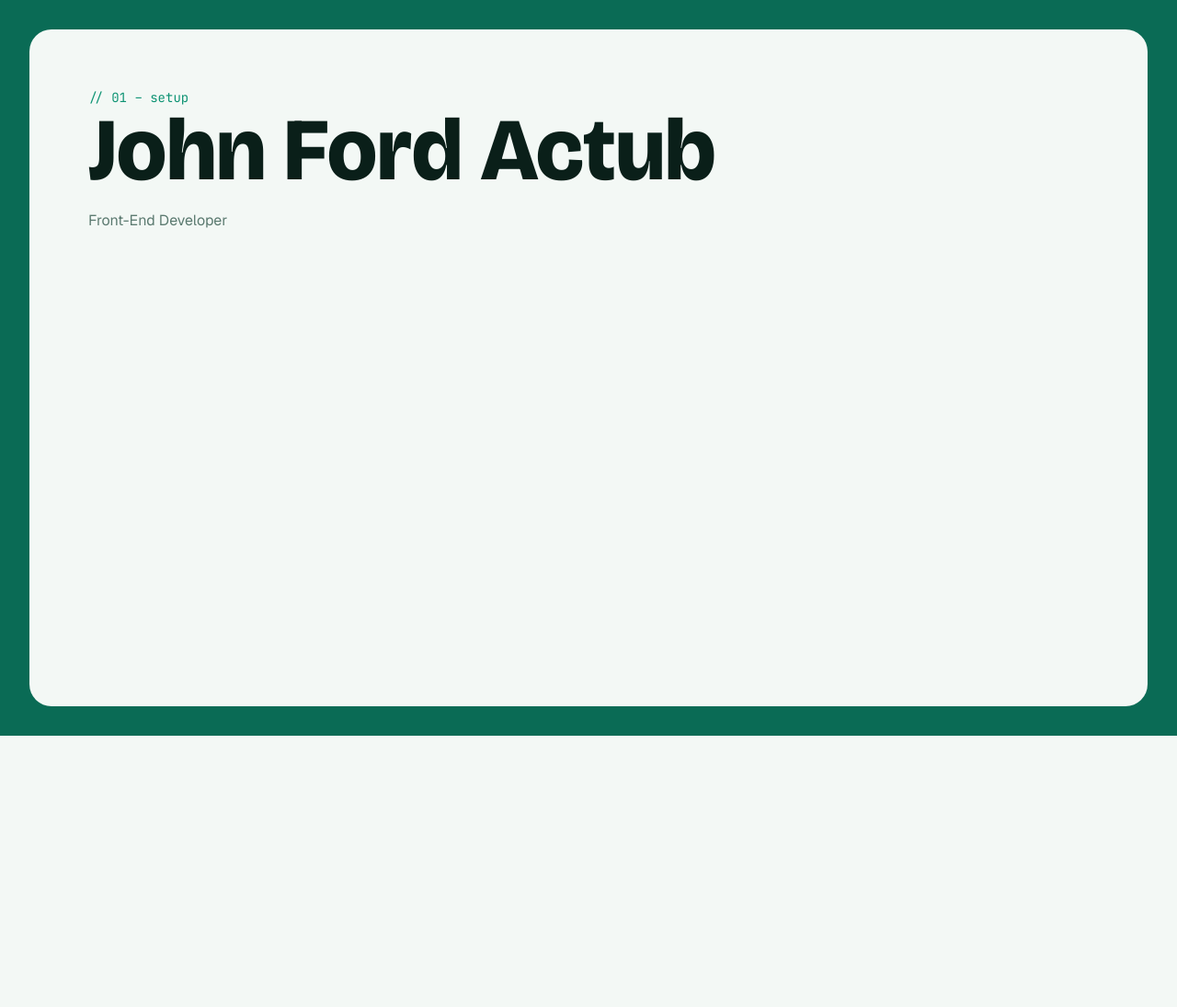
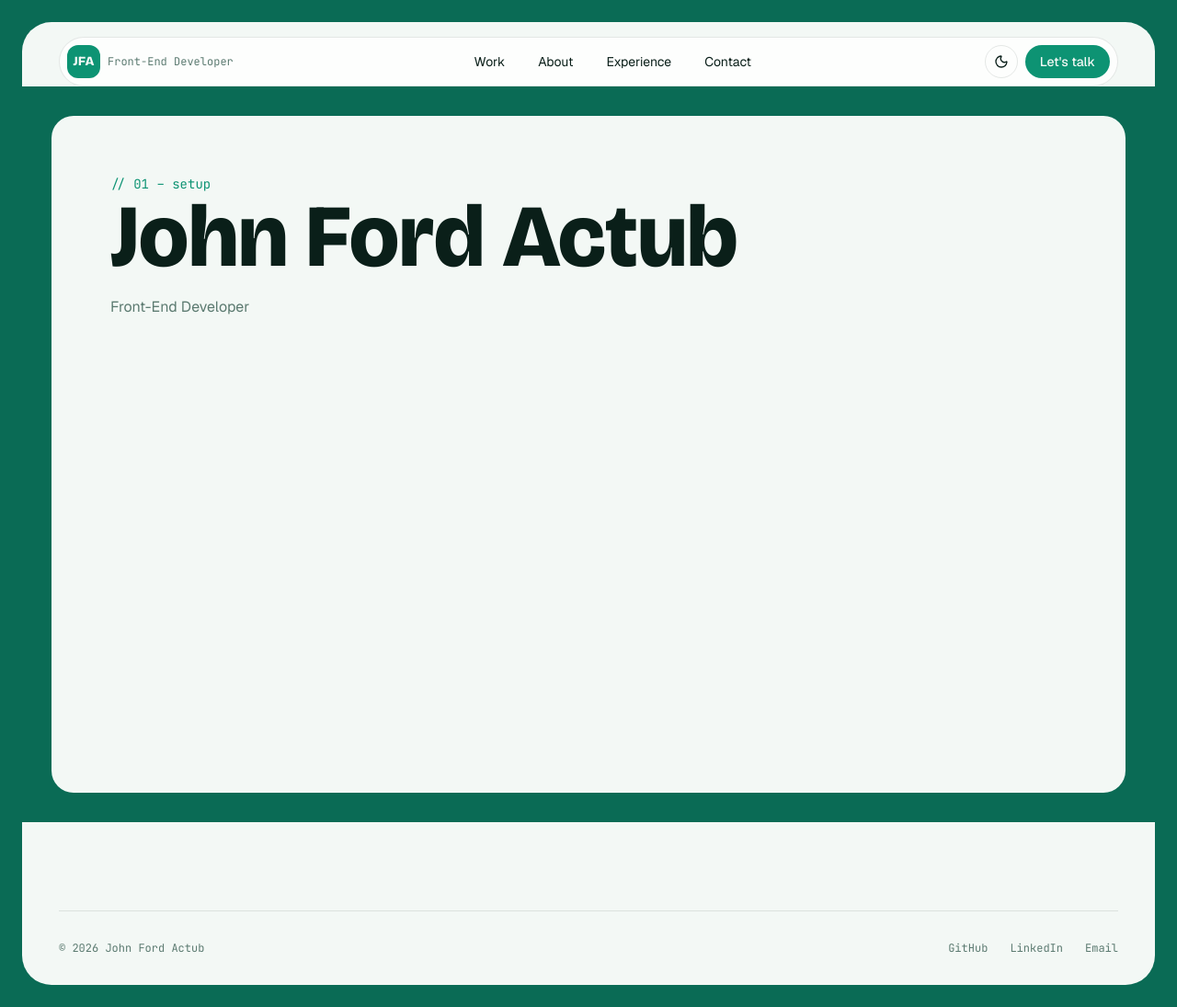
Before and after one commit to Jampord/Developer-Portfolio, a Next.js app: page / in a window 1280 px wide. Shown: the whole page at 92% size. Before the commit the page ends 800 px from the top, so only its background shows below. Built offline with nearby package versions, Linux system fonts and the light colour scheme.

Commit message:
feat: add layout shell with frame, nav, notes, theme toggle and footer (#2)

```diff
--- a/package.json
+++ b/package.json
@@ -6,9 +6,11 @@
     "dev": "next dev",
     "build": "next build",
     "start": "next start",
-    "lint": "eslint"
+    "lint": "eslint",
+    "typecheck": "tsc --noEmit"
   },
   "dependencies": {
+    "lucide-react": "^1.51.0",
     "next": "16.3.8",
     "next-themes": "^0.4.6",
     "react": "19.2.8",
--- a/src/app/layout.tsx
+++ b/src/app/layout.tsx
@@ -1,7 +1,9 @@
 import type { Metadata } from "next";
 import { Bricolage_Grotesque, Geist, JetBrains_Mono } from "next/font/google";
-import { ThemeProvider } from "@/components/theme-provider";
+import { ThemeProvider } from "@/components/ThemeProvider";
 import "./globals.css";
+import { Footer } from "@/components/Footer";
+import { Nav } from "@/components/Navbar";
 
 const bricolage = Bricolage_Grotesque({
   subsets: ["latin"],
@@ -27,7 +29,19 @@ export default function RootLayout({ children }: { children: React.ReactNode })
     >
       <body className="font-sans antialiased">
         <ThemeProvider attribute="class" defaultTheme="system" enableSystem>
-          {children}
+          <a
+            href="#main"
+            className="sr-only focus:not-sr-only focus:fixed focus:left-4 focus:top-4 focus:z-60 focus:rounded-full focus:bg-primary focus:px-4 focus:py-2 focus:text-background"
+          >
+            Skip to content
+          </a>
+          <div className="min-h-screen bg-frame p-3 md:p-6">
+            <div className="min-h-[calc(100vh-1.5rem)] rounded-4xl bg-background md:min-h-[calc(100vh-3rem)]">
+              <Nav />
+              <main id="main">{children}</main>
+              <Footer />
+            </div>
+          </div>
         </ThemeProvider>
       </body>
     </html>
--- a/src/app/page.tsx
+++ b/src/app/page.tsx
@@ -2,7 +2,7 @@ export default function Home() {
   return (
     <main className="min-h-screen bg-frame p-4 md:p-8">
       <div className="min-h-[calc(100vh-4rem)] rounded-3xl bg-background p-8 md:p-16">
-        <p className="font-mono text-sm text-primary">// 01 – setup</p>
+        <p className="font-mono text-sm text-primary">{"//"} 01 – setup</p>
         <h1 className="font-display text-6xl font-extrabold md:text-8xl">John Ford Actub</h1>
         <p className="mt-4 text-muted">Front-End Developer</p>
       </div>
--- /dev/null
+++ b/src/components/Footer.tsx
@@ -0,0 +1,30 @@
+import { site } from "@/lib/site";
+
+export function Footer() {
+  return (
+    <footer className="mx-auto mt-24 w-[calc(100%-2rem)] max-w-6xl border-t border-foreground/10 py-8">
+      <div className="flex flex-col gap-4 font-mono text-xs text-muted md:flex-row md:items-center md:justify-between">
+        <p>
+          © {new Date().getFullYear()} {site.name}
+        </p>
+        <ul className="flex gap-6">
+          <li>
+            <a className="hover:text-primary" href={site.links.github}>
+              GitHub
+            </a>
+          </li>
+          <li>
+            <a className="hover:text-primary" href={site.links.linkedin}>
+              LinkedIn
+            </a>
+          </li>
+          <li>
+            <a className="hover:text-primary" href={`mailto:${site.email}`}>
+              Email
+            </a>
+          </li>
+        </ul>
+      </div>
+    </footer>
+  );
+}
--- /dev/null
+++ b/src/components/Navbar.tsx
@@ -0,0 +1,41 @@
+import Link from "next/link";
+import { site } from "@/lib/site";
+import { ThemeToggle } from "./ThemeToggle";
+
+export function Nav() {
+  return (
+    <header className="sticky top-4 z-50 mx-auto w-[calc(100%-2rem)] max-w-6xl pt-4">
+      <nav
+        aria-label="Main"
+        className="flex items-center justify-between rounded-full border border-foreground/10 bg-card/80 py-2 pl-2 pr-2 backdrop-blur-md"
+      >
+        <Link href="/" aria-label={`${site.name}, home`} className="flex items-center gap-2 pr-2">
+          <span className="grid size-9 place-items-center rounded-xl bg-primary font-display text-sm font-extrabold text-background">
+            {site.shortName}
+          </span>
+          <span className="hidden font-mono text-xs text-muted sm:block">{site.title}</span>
+        </Link>
+
+        <ul className="hidden items-center gap-1 md:flex">
+          {site.nav.map((item) => (
+            <li key={item.href}>
+              <Link href={item.href} className="rounded-full px-4 py-2 text-sm transition-colors hover:bg-foreground/5">
+                {item.label}
+              </Link>
+            </li>
+          ))}
+        </ul>
+
+        <div className="flex items-center gap-2">
+          <ThemeToggle />
+          <Link
+            href="/#contact"
+            className="rounded-full bg-primary px-4 py-2 text-sm font-medium text-background transition-opacity hover:opacity-90"
+          >
+            Let&apos;s talk
+          </Link>
+        </div>
+      </nav>
+    </header>
+  );
+}
--- /dev/null
+++ b/src/components/ThemeToggle.tsx
@@ -0,0 +1,20 @@
+"use client";
+
+import { Moon, Sun } from "lucide-react";
+import { useTheme } from "next-themes";
+
+export function ThemeToggle() {
+  const { resolvedTheme, setTheme } = useTheme();
+
+  return (
+    <button
+      type="button"
+      onClick={() => setTheme(resolvedTheme === "dark" ? "light" : "dark")}
+      aria-label="Toggle light and dark theme"
+      className="grid size-9 place-items-center rounded-full border border-foreground/10 transition-colors hover:bg-foreground/5 focus-visible:outline-2 focus-visible:outline-offset-2 focus-visible:outline-primary"
+    >
+      <Sun className="hidden size-4 dark:block" />
+      <Moon className="size-4 dark:hidden" />
+    </button>
+  );
+}
--- /dev/null
+++ b/src/lib/site.ts
@@ -0,0 +1,17 @@
+export const site = {
+  name: "John Ford Actub",
+  shortName: "JFA",
+  title: "Front-End Developer",
+  email: "cs.actubjohnford@gmail.com",
+  links: {
+    github: "https://github.com/Jampord",
+    linkedin:
+      "https://www.linkedin.com/in/john-ford-actub-074b7029b?utm_source=share_via&utm_content=profile&utm_medium=member_android",
+  },
+  nav: [
+    { label: "Work", href: "/#work" },
+    { label: "About", href: "/#about" },
+    { label: "Experience", href: "/#experience" },
+    { label: "Contact", href: "/#contact" },
+  ],
+};
```
Also changed, not shown: src/components/ThemeProvider.tsx (renamed from src/components/theme-provider.tsx), 2 other files (tests, documents, lock files or other folders).
